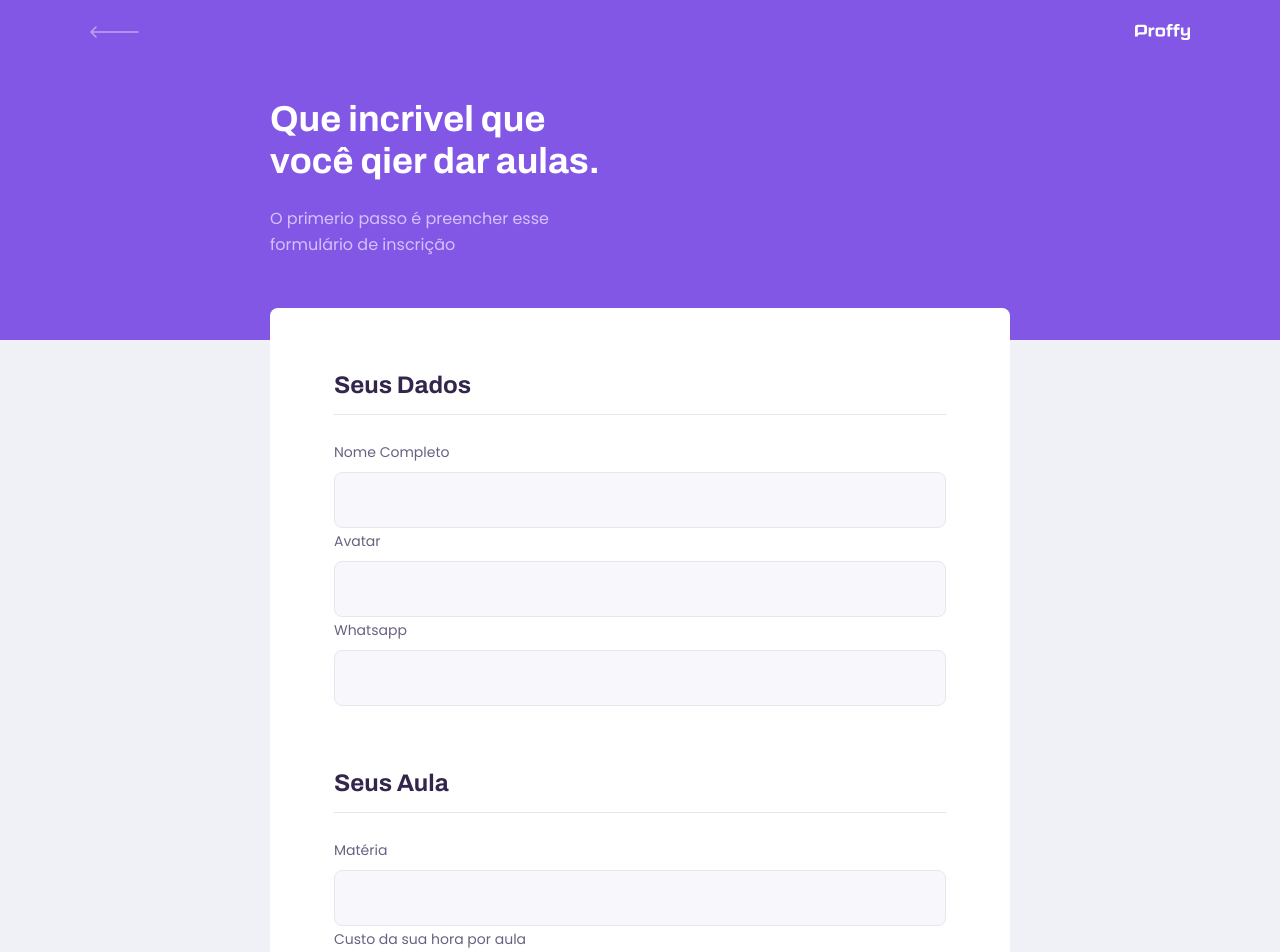
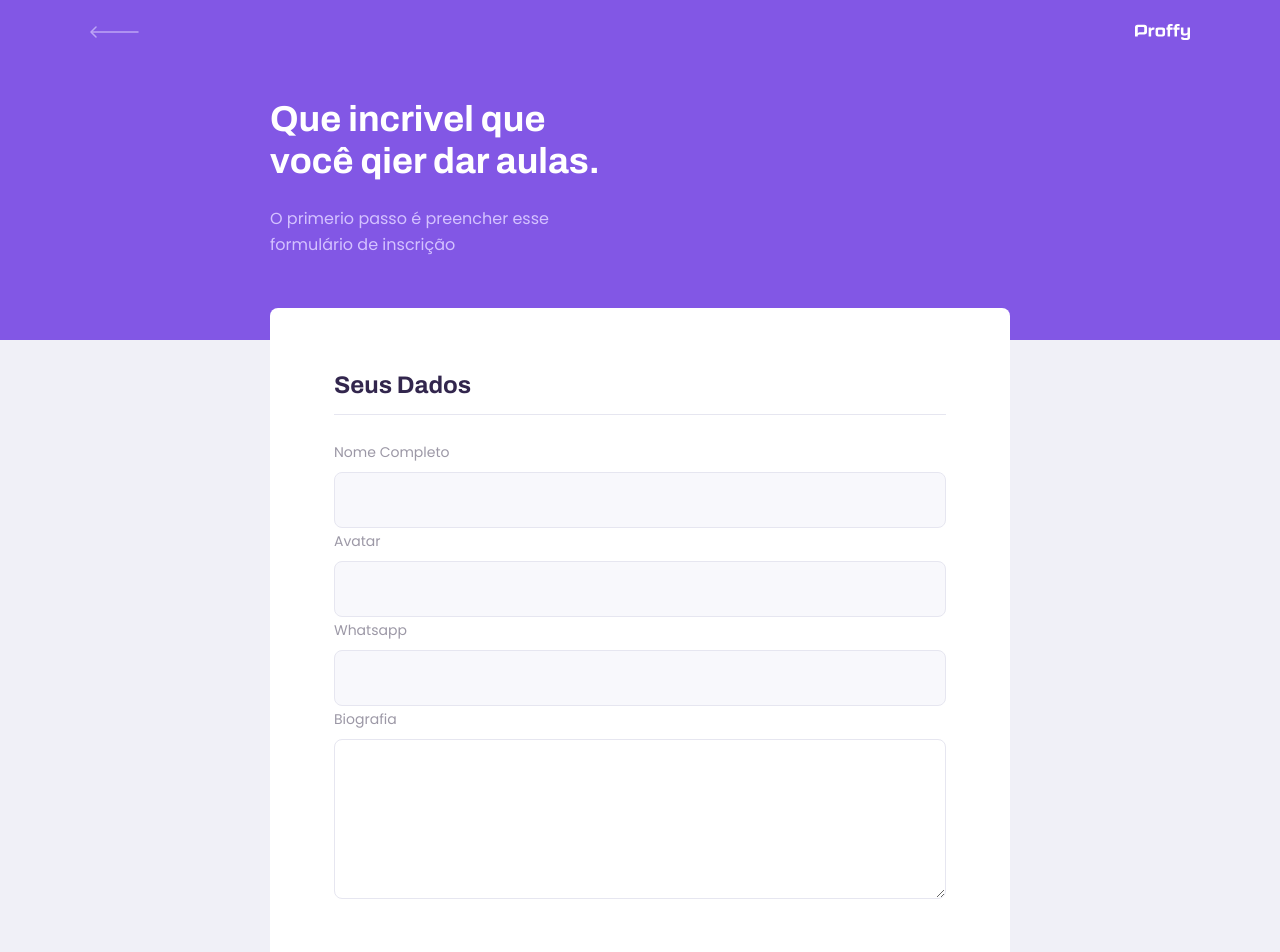
Before and after one commit to MarquesSouza/NLW_PROFFY, a React (Create React App) app in the folder web/: page /give-classes in a window 1280 px wide. Shown: the top 952 px of the page. Built offline with nearby package versions, Linux system fonts and the light colour scheme.

Commit message:
component Textarea

```diff
--- /dev/null
+++ b/web/src/components/Textarea/index.tsx
@@ -0,0 +1,18 @@
+import React, { TextareaHTMLAttributes, HtmlHTMLAttributes } from 'react';
+import './styles.css';
+
+interface TextareaProps extends TextareaHTMLAttributes<HTMLTextAreaElement>{
+    label:string;
+    name:string;
+
+}
+
+const Textarea: React.FC<TextareaProps>= ({label,name, ...rest})=>{
+    return(
+        <div className="textarea-block">
+            <label htmlFor="subject">{label}</label>
+            <textarea  id={name} {...rest}/>
+        </div>
+    )
+}
+export default Textarea;
--- /dev/null
+++ b/web/src/components/Textarea/styles.css
@@ -0,0 +1,33 @@
+
+ .textarea-block{
+    position: relative;
+}
+ .textarea-block+ .textarea-block{
+    margin-top: 0;
+}
+ .textarea-block label{
+    font-size: 1.4rem;
+}
+ .textarea-block textarea{
+    width: 100%;
+    height: 16rem;
+    min-height: 8rem;
+    margin-top: 0.8rem;
+    border-radius: 0.8rem;
+    background: var(--color-textarea-background);
+    border: 1px solid var(--color-line-in-white);
+    outline: 0;
+    resize: vertical;
+    padding: 0 1.6rem;
+    font:1.6rem Archivo;
+}
+ .textarea-block:focus-within::after{
+    width: calc(100% - 3.2rem);
+    height: 2px;
+    content: '';
+    background: var(--color-primary-light);
+    position: absolute;
+    left: 1.6rem;
+    right: 1.6rem;
+    bottom: 7px;
+}
--- a/web/src/pages/TeacherForm/index.tsx
+++ b/web/src/pages/TeacherForm/index.tsx
@@ -4,6 +4,7 @@
 import warningIcon from '../../assets/images/icons/warning.svg';
 import './styles.css';
 import Input from '../../components/Input';
+import Textarea from '../../components/Textarea';
 
 function TeacherForm(){
 
@@ -18,7 +19,7 @@
                     <Input name="name" label="Nome Completo"/>
                     <Input name="avatar" label="Avatar"/>
                     <Input name="whatsapp" label="Whatsapp"/>
-
+                    <Textarea name="bio" label="Biografia"/>
                 </fieldset>
                 <fieldset>
                     <legend>Seus Aula</legend>
--- a/web/src/pages/TeacherForm/styles.css
+++ b/web/src/pages/TeacherForm/styles.css
@@ -33,6 +33,12 @@
     width: 100%;
     padding-bottom: 1.6rem;
     border-bottom: 1px solid var(--color-line-in-white);
+}
+#page-teacher-form main fieldset .imput-block + .textarea-block{
+    margin-top: 2.4rem;
+}
+#page-teacher-form main label{
+    color: var(--color-text-complement)
 }
 
 #page-teacher-form main footer{
```
